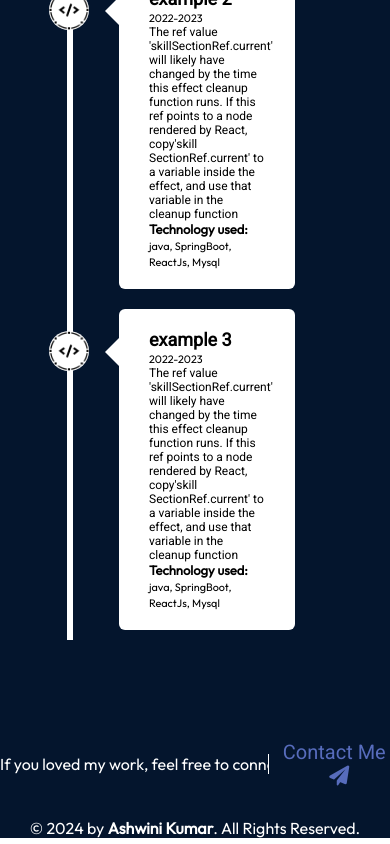
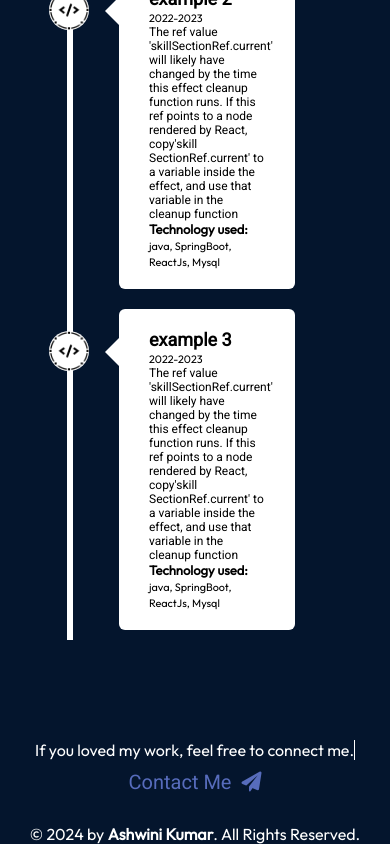
Before and after one commit to AshwiniShankwaar/Portfolio, a React (Create React App) app: page / in a window 390 px wide. Shown: the part 4131-4975 px from the top of the page. Built offline with nearby package versions, Linux system fonts and the light colour scheme.

Commit message:
footer animation adjested

```diff
--- a/src/component/footer/Footer.jsx
+++ b/src/component/footer/Footer.jsx
@@ -1,11 +1,43 @@
+import React, { useRef, useEffect, useState } from "react";
 import style from "./footer.module.css";
 import heroSection from "../../data/heroSection.json";
+
 function Footer() {
-    const {mail_to} = heroSection[0];
+  const { mail_to } = heroSection[0];
+  const msgRef = useRef(null);
+  const [isVisible, setIsVisible] = useState(false);
+
+  useEffect(() => {
+    const observer = new IntersectionObserver(
+      (entries) => {
+        entries.forEach((entry) => {
+          if (entry.isIntersecting) {
+            setIsVisible(true);
+            observer.unobserve(entry.target); // Stop observing after animation starts
+          }
+        });
+      },
+      { threshold: 0.5 } // Trigger when 50% of the element is in view
+    );
+
+    if (msgRef.current) {
+      observer.observe(msgRef.current);
+    }
+
+    return () => {
+      if (msgRef.current) {
+        observer.unobserve(msgRef.current);
+      }
+    };
+  }, []);
+
   return (
     <div className={style.footer}>
-      <div className={style.msg}>
-        <p>If you loved my work, feel free to connect me.</p> {" "}
+      <div
+        ref={msgRef}
+        className={`${style.msg} ${isVisible ? style.typing : ""}`}
+      >
+        <p>If you loved my work, feel free to connect me.</p>
         <a href={`mailto:${mail_to}`} className={style.contactBtn}>
           Contact Me
           <i className="fas fa-paper-plane"></i>
--- a/src/component/footer/footer.module.css
+++ b/src/component/footer/footer.module.css
@@ -1,12 +1,13 @@
 @import "../../var.css";
 
-.footer{
+.footer {
     color: var(--color-text);
     text-align: center;
     margin-top: 50px;
     font-family: var(--font-roboto);
 }
-.footer .msg{
+
+.footer .msg {
     display: flex;
     flex-direction: row;
     justify-content: center;
@@ -17,38 +18,52 @@
     margin-bottom: 30px;
     font-family: var(--font-roboto);
 }
-.msg p{
+
+.msg p {
     overflow: hidden;
     display: inline-block;
     width: 320px;
     white-space: nowrap;
-    border-right: 1px solid ;
-    animation: typing 3s steps(22) forwards,
-    blink 1s step-end infinite;;
+    border-right: 1px solid;
 }
+
+.typing p {
+    animation: typing 3s steps(22) forwards, blink 1s step-end infinite;
+}
+
 @keyframes typing {
-    from{
+    from {
         width: 0;
     }
-    to{
+    to {
         width: 320px;
     }
 }
+
 @keyframes blink {
-    50%{
+    50% {
         border-color: transparent;
     }
 }
-.contactBtn{
+
+.contactBtn {
     text-decoration: none;
     color: var(--color-primary);
-    font-size:  20px;
+    font-size: 20px;
     font-family: var(--font-roboto);
     transition: transform 0.3s ease-in-out;
 }
+
 .contactBtn:hover {
-    transform: scale(1.05); /* Scale up slightly on hover */
+    transform: scale(1.05);
 }
-.contactBtn i{
+
+.contactBtn i {
     margin-left: 10px;
 }
+
+@media screen and (max-width:786px) {
+    .footer .msg{
+        flex-direction: column;
+    }
+}
```
